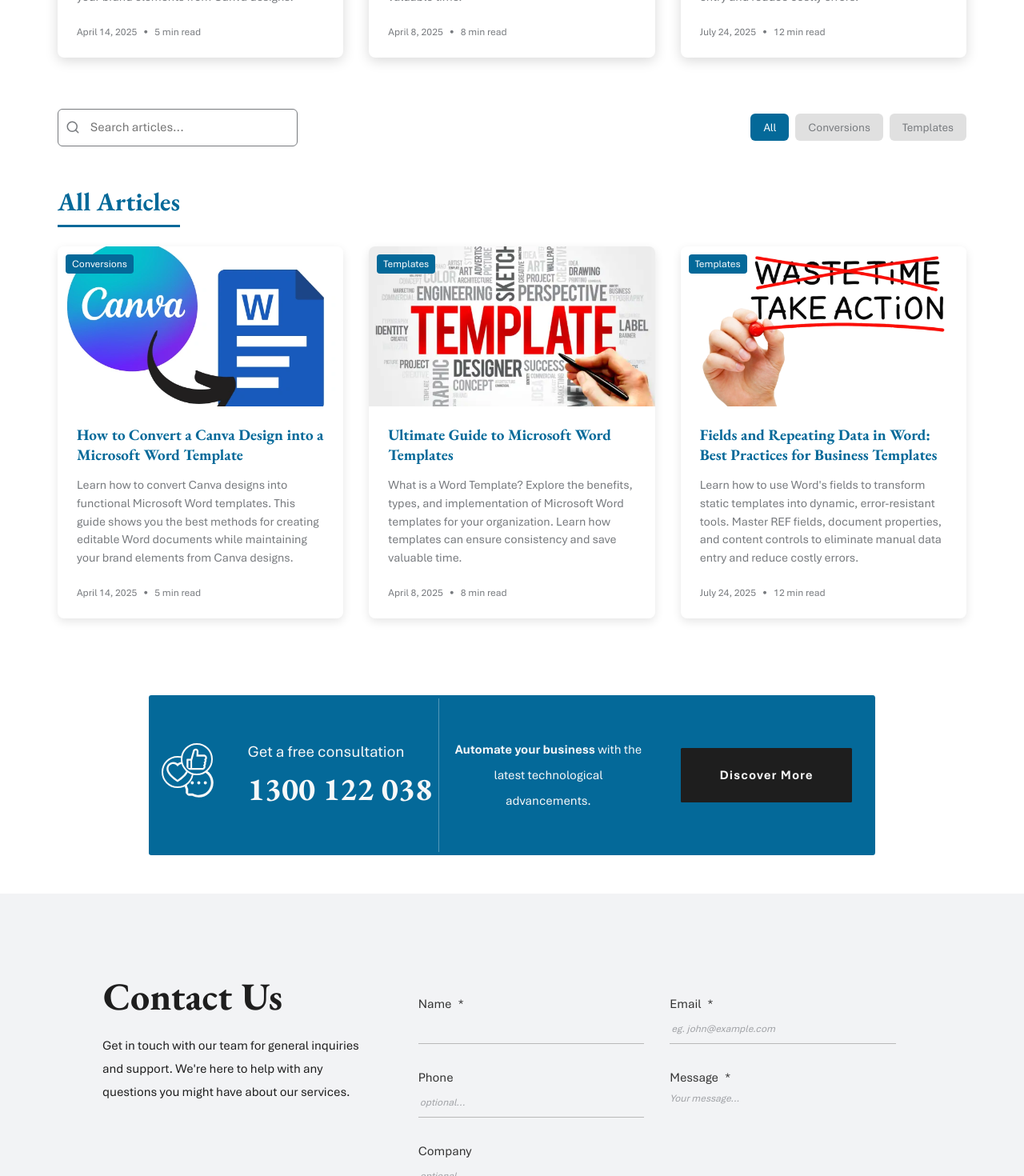
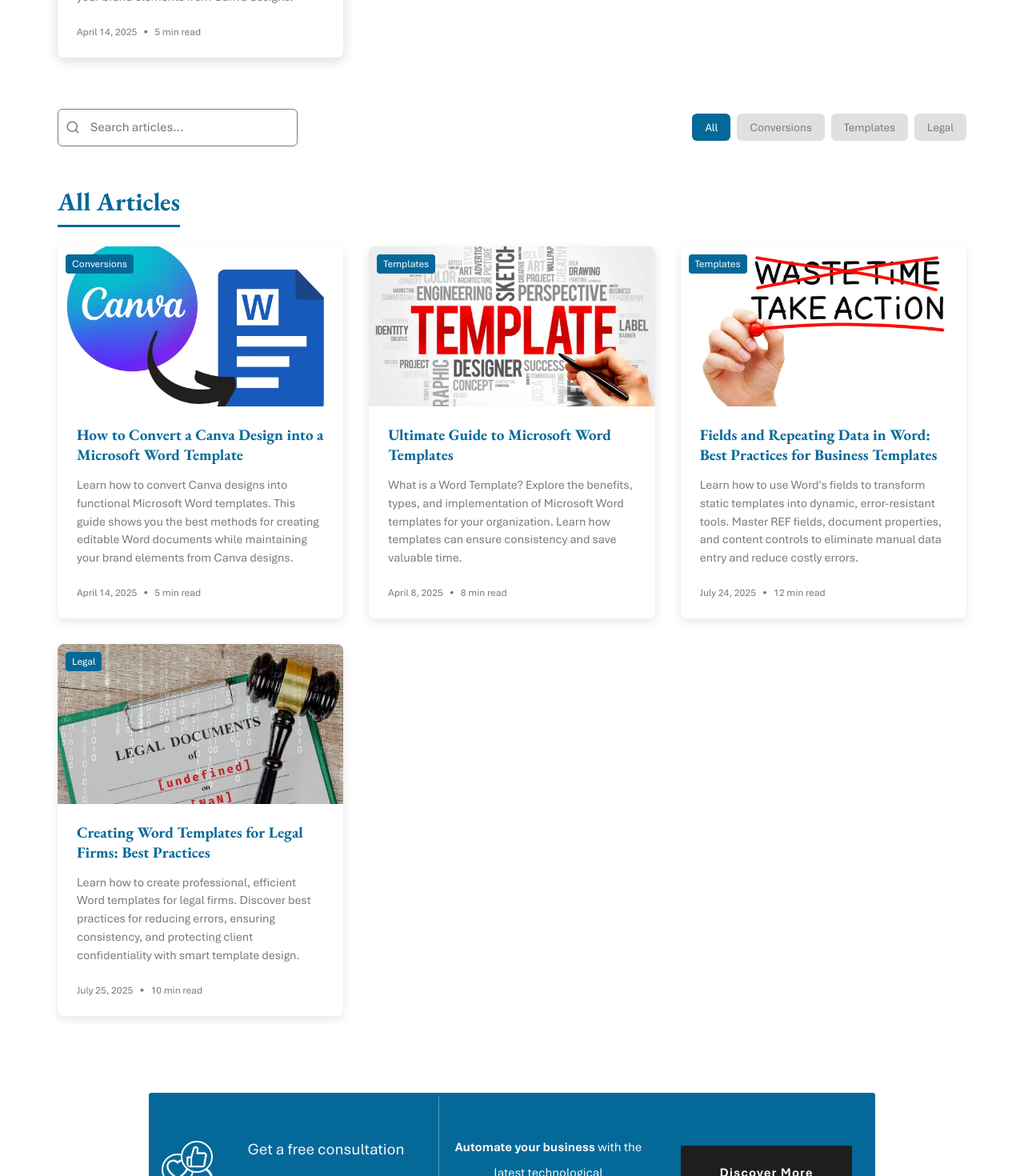
Before and after one commit to Office-Experts-Group/wordExperts, a Next.js app: page /blog in a window 1280 px wide. Shown: the part 922-2392 px from the top of the page at 80% size. Built offline with nearby package versions, Linux system fonts and the light colour scheme; no server answers.

Commit message:
added blog legal templates

```diff
--- a/app/blog/page.js
+++ b/app/blog/page.js
@@ -37,7 +37,7 @@
       author: "Daniel Thomas",
       readingTime: "8 min",
       category: "Templates",
-      featured: true,
+      featured: false,
       imagePath: "/template.webp",
     },
     {
@@ -51,8 +51,21 @@
       author: "Daniel Thomas",
       readingTime: "12 min",
       category: "Templates",
-      featured: true,
+      featured: false,
       imagePath: "/blog/waste.webp",
+    },
+    {
+      id: 4,
+      title: "Creating Word Templates for Legal Firms: Best Practices",
+      description:
+        "Learn how to create professional, efficient Word templates for legal firms. Discover best practices for reducing errors, ensuring consistency, and protecting client confidentiality with smart template design.",
+      slug: "word-templates-for-legal-firms",
+      date: "July 25, 2025",
+      author: "Daniel Thomas",
+      readingTime: "10 min",
+      category: "Legal",
+      featured: false,
+      imagePath: "/blog/legal.webp",
     },
   ];
 
```
Also changed, not shown: app/blog/word-templates-for-legal-firms/page.js (+6 -1 lines), 1 other file (tests, documents, lock files or other folders).
